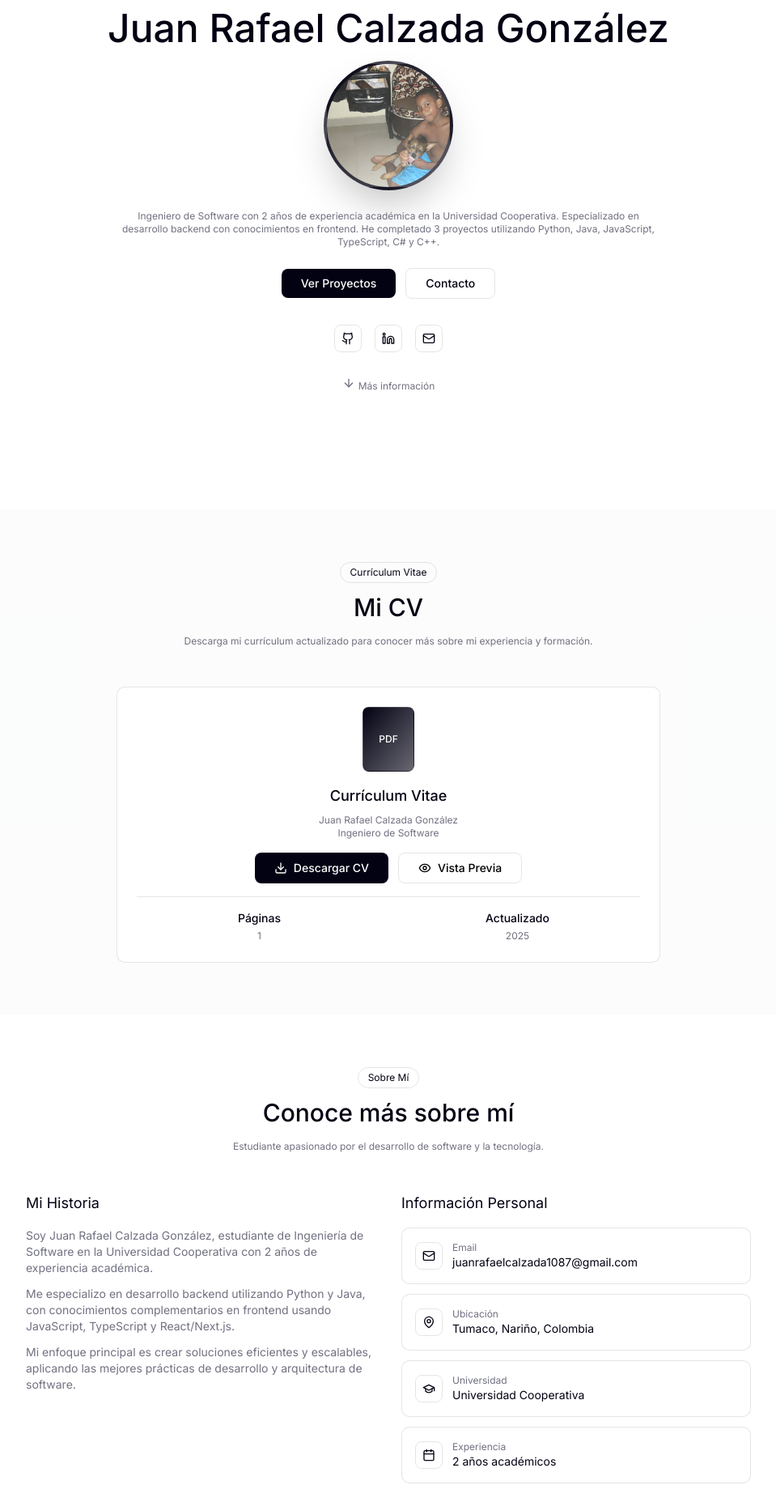
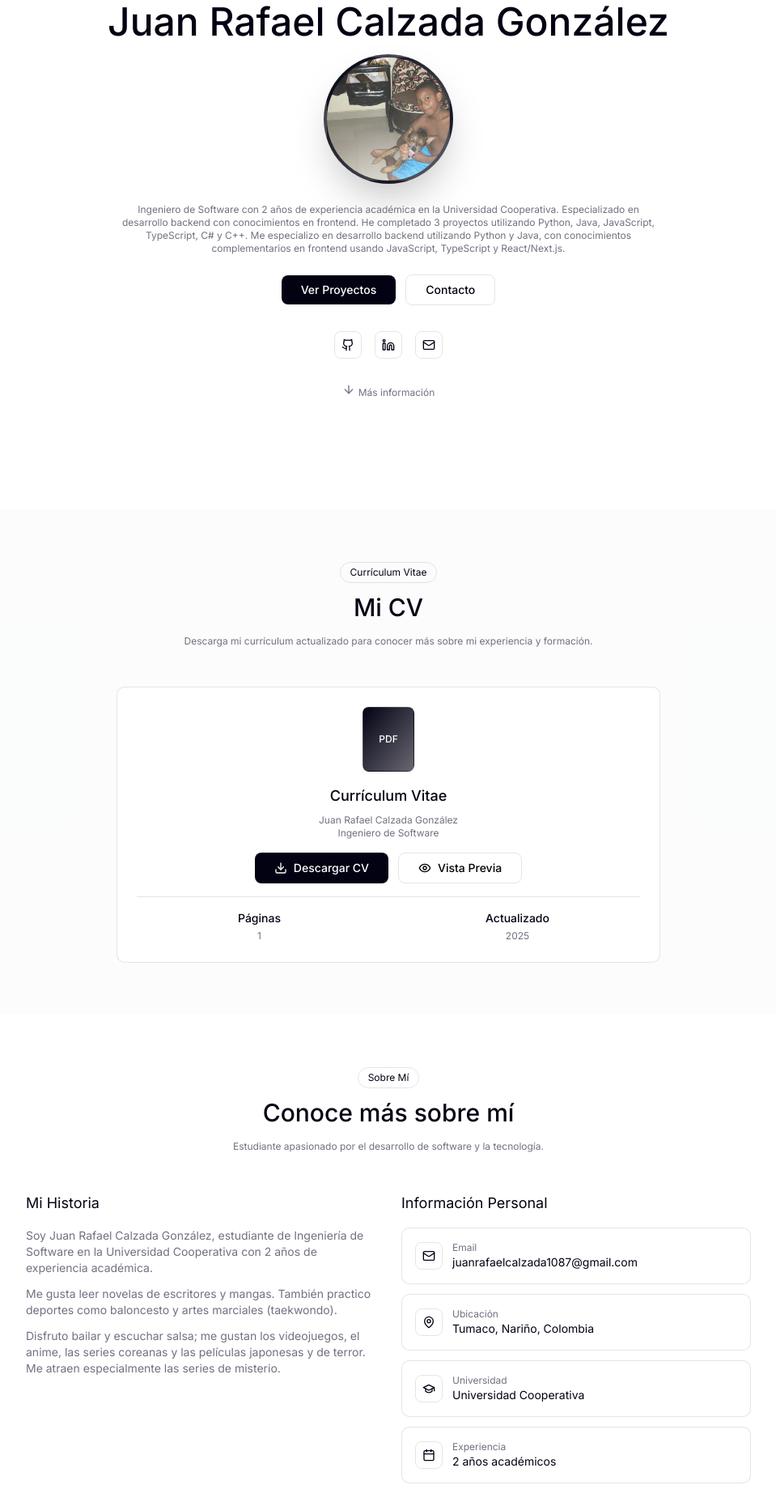
Before and after one commit to rafael5678/portfolio, a Next.js app: page / in a window 1280 px wide. Shown: the part 251-2106 px from the top of the page at 81% size, without its empty margins (160-1119 px from the left). Built offline with nearby package versions, Linux system fonts and the light colour scheme; no server answers.

Commit message:
Contenido: actualizar Mi Historia con hobbies y ajustar descripción del inicio

```diff
--- a/src/data/translations.ts
+++ b/src/data/translations.ts
@@ -15,7 +15,7 @@ export const translations = {
     // Hero Section
     hero: {
       badge: 'Ingeniero de Software',
-      description: 'Ingeniero de Software con 2 años de experiencia académica en la Universidad Cooperativa. Especializado en desarrollo backend con conocimientos en frontend. He completado 3 proyectos utilizando Python, Java, JavaScript, TypeScript, C# y C++.',
+      description: 'Ingeniero de Software con 2 años de experiencia académica en la Universidad Cooperativa. Especializado en desarrollo backend con conocimientos en frontend. He completado 3 proyectos utilizando Python, Java, JavaScript, TypeScript, C# y C++. Me especializo en desarrollo backend utilizando Python y Java, con conocimientos complementarios en frontend usando JavaScript, TypeScript y React/Next.js.',
       viewProjects: 'Ver Proyectos',
       contact: 'Contacto',
       moreInfo: 'Más información',
@@ -66,8 +66,8 @@ export const translations = {
       subtitle: 'Estudiante apasionado por el desarrollo de software y la tecnología.',
       myStory: 'Mi Historia',
       story1: 'Soy Juan Rafael Calzada González, estudiante de Ingeniería de Software en la Universidad Cooperativa con 2 años de experiencia académica.',
-      story2: 'Me especializo en desarrollo backend utilizando Python y Java, con conocimientos complementarios en frontend usando JavaScript, TypeScript y React/Next.js.',
-      story3: 'Mi enfoque principal es crear soluciones eficientes y escalables, aplicando las mejores prácticas de desarrollo y arquitectura de software.',
+      story2: 'Me gusta leer novelas de escritores y mangas. También practico deportes como baloncesto y artes marciales (taekwondo).',
+      story3: 'Disfruto bailar y escuchar salsa; me gustan los videojuegos, el anime, las series coreanas y las películas japonesas y de terror. Me atraen especialmente las series de misterio.',
       personalInfo: 'Información Personal',
       location: 'Tumaco, Nariño, Colombia',
       age: '20 años',
```
